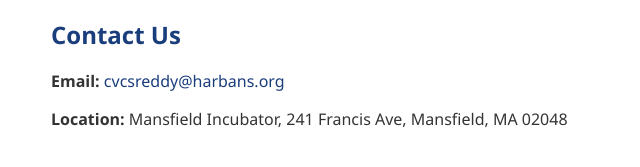
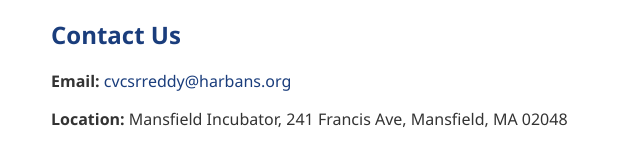
Before and after one commit to harbaansllc/harbaansllc.github.io, a plain HTML site: page index_harbaansllc.html in a window 1280 px wide. Shown: the part 958-1125 px from the top of the page, 139-779 px from the left. Drawn offline with Linux system fonts and the light colour scheme.

Commit message:
Update index_harbaansllc.html

```diff
--- a/index_harbaansllc.html
+++ b/index_harbaansllc.html
@@ -85,7 +85,7 @@
 
   <section>
     <h2>Contact Us</h2>
-    <p><strong>Email:</strong> <a href="mailto:cvcsreddy@harbans.org">cvcsreddy@harbans.org</a></p>
+    <p><strong>Email:</strong> <a href="mailto:cvcsrreddy@harbans.org">cvcsrreddy@harbans.org</a></p>
     <p><strong>Location:</strong> Mansfield Incubator, 241 Francis Ave, Mansfield, MA 02048</p>
   </section>
 </main>
```
